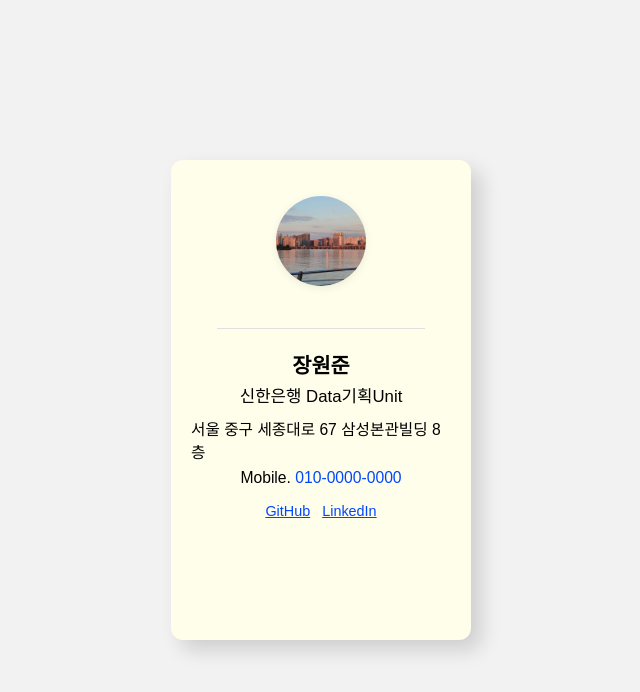
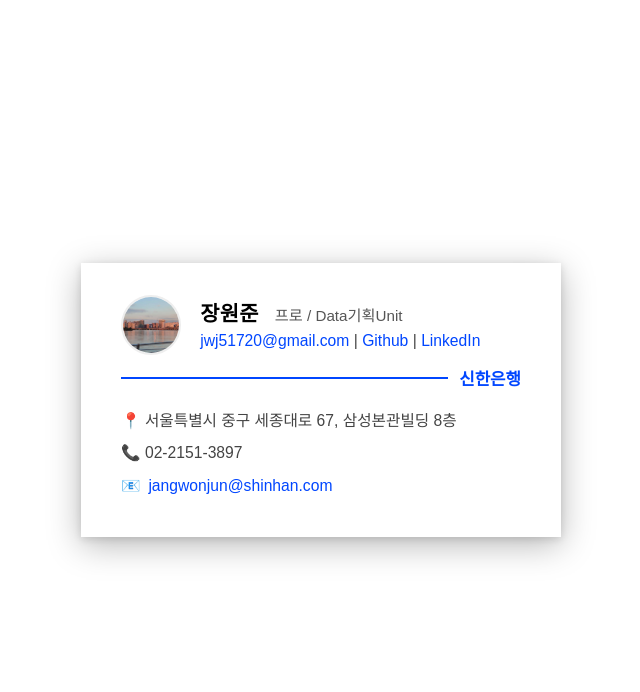
Before and after one commit to jwj51720/Online-Profile, a plain HTML site: page index.html in a window 1280 px wide. Shown: the whole page, without its empty margins (319-959 px from the left). Drawn offline with Linux system fonts and the light colour scheme.

Commit message:
Update index.html

```diff
--- a/index.html
+++ b/index.html
@@ -1,158 +1,179 @@
 <!DOCTYPE html>
 <html lang="ko">
 <head>
-  <meta charset="UTF-8" />
-  <meta name="viewport" content="width=device-width, initial-scale=1.0"/>
-  <title>디지털 명함</title>
+  <meta charset="UTF-8">
+  <meta name="viewport" content="width=device-width, initial-scale=1.0">
+  <title>장원준 디지털 명함</title>
   <style>
-    /* 사용자 지정 색상 변수 */
     :root {
-      --primary-color: #FFFEEB; /* 은은하고 연한 노랑 */
-      --text-color: #000000;    /* 글자 검정 */
-      --link-color: #0046ff;    /* 포인트 파랑 */
+      --primary-color: #fff;
+      --text-color: #000000;
+      --link-color: #0046ff;
     }
 
-    /* 기본 리셋 */
-    * { box-sizing: border-box; margin: 0; padding: 0; }
     body {
+      margin: 0;
+      font-family: sans-serif;
+      background-color: var(--primary-color);
+      color: var(--text-color);
       display: flex;
       justify-content: center;
       align-items: center;
-      min-height: 100vh;
-      background: #f2f2f2;
-      font-family: 'Noto Sans KR', sans-serif;
-      color: var(--text-color);
-      padding: 20px;
+      height: 100vh;
     }
 
-    /* 카드 컨테이너 */
-    .container {
-      display: flex;
-      flex-wrap: wrap;
-      gap: 20px;
-      justify-content: center;
+    .card {
+      background: #fff;
+      padding: 2rem 2.5rem;
+      border-radius: 0;
+      box-shadow: 0 8px 32px rgba(0,0,0,0.28), 0 1.5px 8px rgba(0,0,0,0.12);
+      max-width: 400px;
       width: 100%;
-      max-width: 1200px;
+      font-family: 'Noto Sans KR', sans-serif;
     }
 
-    /* 공통 카드 스타일 */
-    .card {
-      background: #fff;
-      border-radius: 12px;
-      /* 그림자: 광원은 좌측 상단 → 그림자는 우하단 */
-      box-shadow: 10px 10px 20px rgba(0, 0, 0, 0.15);
+    .card-header {
       display: flex;
       align-items: center;
-      justify-content: center;
-      padding: 20px;
-      flex: 0 1 90%;
-      max-width: 300px;
+      gap: 1.2rem;
+      margin-bottom: 0.5rem;
     }
-    @media (min-width: 600px) {
+
+    .profile-photo {
+      width: 56px;
+      height: 56px;
+      border-radius: 50%;
+      object-fit: cover;
+      border: 2px solid #eee;
+    }
+
+    .top-row {
+      display: flex;
+      align-items: baseline;
+      gap: 1rem;
+      margin-bottom: 0.3rem;
+    }
+
+    .name {
+      font-size: 1.3rem;
+      font-weight: bold;
+      letter-spacing: 0.02em;
+    }
+
+    .position {
+      font-size: 0.95rem;
+      color: #555;
+    }
+
+    .main-phone {
+      font-size: 1.05rem;
+      margin-bottom: 1.1rem;
+    }
+
+    .divider-row {
+      display: flex;
+      align-items: center;
+      margin: 0.7rem 0 1.1rem 0;
+    }
+
+    .divider {
+      flex: 1;
+      height: 2px;
+      background: #0046ff;
+      margin-right: 0.7rem;
+    }
+
+    .company {
+      color: #0046ff;
+      font-weight: bold;
+      font-size: 1.05rem;
+      white-space: nowrap;
+    }
+
+    .info {
+      font-size: 0.98rem;
+      color: #444;
+      margin-bottom: 0.2rem;
+    }
+
+    .info a {
+      color: var(--link-color);
+      text-decoration: none;
+    }
+
+    .profile-img {
+      width: 100%;
+      height: auto;
+      max-height: 200px;
+      object-fit: cover;
+      border-radius: 8px;
+      margin-bottom: 1rem;
+    }
+
+    @media (max-width: 480px) {
       .card {
-        flex: 0 1 300px;
+        padding: 1rem;
+      }
+      .name {
+        font-size: 1.2rem;
       }
     }
 
-    /* 앞면 카드 */
-    .first-card {
-      background: var(--primary-color);
+    .info-list {
+      margin-top: 0.5rem;
     }
-    .first-card .title {
-      writing-mode: vertical-rl;
-      text-orientation: upright;
-      font-size: 1.5rem;
-      font-weight: 500;
-      color: var(--text-color);
-      text-align: center;
-      line-height: 1.4;
+    .info-item {
+      font-size: 0.98rem;
+      color: #444;
+      margin-bottom: 0.35rem;
+      line-height: 1.7;
+      display: flex;
+      align-items: center;
+      gap: 0.5em;
     }
 
-    /* 뒷면 카드 */
-    .second-card {
-      flex-direction: column;
-      text-align: left;
-    }
-    .second-card .name {
-      font-size: 1.25rem;
-      font-weight: 500;
-      margin-bottom: 12px;
-    }
-    .second-card p {
-      margin: 4px 0;
-      line-height: 1.4;
-    }
-    .second-card a {
+    .info-item a {
       color: var(--link-color);
       text-decoration: none;
     }
-    .second-card a:hover,
-    .second-card a:focus {
+
+    .link-texts {
+      display: flex;
+      justify-content: flex-end;
+      gap: 0.5em;
+      margin-top: 1.2rem;
+      font-size: 0.97rem;
+    }
+    .link-texts a {
+      color: var(--link-color);
+      text-decoration: none;
+      font-weight: 500;
+    }
+    .link-texts a:hover {
       text-decoration: underline;
-      outline: none;
-    }
-    .social {
-      margin-top: 12px;
-      display: flex;
-      gap: 12px;
-    }
-    .social a {
-      font-size: 0.9rem;
-    }
-
-    .profile-img {
-      width: 80px;
-      height: 80px;
-      border-radius: 50%;
-      object-fit: cover;
-      margin-bottom: 12px;
-      box-shadow: 0 2px 8px rgba(0,0,0,0.08);
-    }
-
-    .business-card {
-      flex-direction: column;
-      min-width: 300px;
-      max-width: 340px;
-      min-height: 480px;
-      padding-top: 36px;
-      padding-bottom: 36px;
-      align-items: center;
-      justify-content: flex-start;
-      background: var(--primary-color);
-      color: var(--text-color);
-    }
-    .profile-img {
-      width: 90px;
-      height: 90px;
-      border-radius: 50%;
-      object-fit: cover;
-      margin-bottom: 24px;
-      box-shadow: 0 2px 8px rgba(0,0,0,0.08);
-    }
-    .divider {
-      width: 80%;
-      height: 1px;
-      background: #e0e0e0;
-      margin: 18px 0 20px 0;
-      border: none;
     }
   </style>
 </head>
 <body>
-  <div class="container">
-    <div class="card business-card" role="region" aria-label="명함">
-      <img src="profile.jpg" alt="프로필 사진" class="profile-img" />
-      <hr class="divider" />
-      <div style="width:100%; display:flex; flex-direction:column; align-items:center; color:var(--text-color);">
-        <div class="name" style="font-size:1.3rem; font-weight:600; margin-bottom:4px; color:var(--text-color);">장원준</div>
-        <div style="font-size:1.05rem; color:#555; margin-bottom:10px; color:var(--text-color);">신한은행 Data기획Unit</div>
-        <div style="font-size:0.98rem; margin-bottom:6px; color:var(--text-color);">서울 중구 세종대로 67 삼성본관빌딩 8층</div>
-        <div style="font-size:0.98rem; margin-bottom:6px; color:var(--text-color);">Mobile. <a href="tel:010-0000-0000" style="color:var(--link-color); text-decoration:none;">010-0000-0000</a></div>
-        <div class="social" style="margin-top:10px;">
-          <a href="https://github.com/jwj51720" target="_blank" aria-label="깃허브 열기" style="color:var(--link-color);">GitHub</a>
-          <a href="https://www.linkedin.com/in/jang-wonjun/" target="_blank" aria-label="링크드인 열기" style="color:var(--link-color);">LinkedIn</a>
+  <div class="card">
+    <div class="card-header">
+      <img src="profile.jpg" alt="프로필 사진" class="profile-photo">
+      <div>
+        <div class="top-row">
+          <span class="name">장원준</span>
+          <span class="position">프로 / Data기획Unit</span>
         </div>
+        <div class="info"><a href="mailto:jwj51720@gmail.com">jwj51720@gmail.com</a> | <a href="https://github.com/jwj51720" target="_blank">Github</a> | <a href="https://www.linkedin.com/in/jang-wonjun/" target="_blank">LinkedIn</a></div>
       </div>
+    </div>
+    <div class="divider-row">
+      <div class="divider"></div>
+      <div class="company">신한은행</div>
+    </div>
+    <div class="info-list">
+      <div class="info-item">📍 서울특별시 중구 세종대로 67, 삼성본관빌딩 8층</div>
+      <div class="info-item">📞 02-2151-3897</div>
+      <div class="info-item">📧 <a href="mailto:jangwonjun@shinhan.com" aria-label="이메일로 연락">jangwonjun@shinhan.com</a></div>
     </div>
   </div>
 </body>
```
